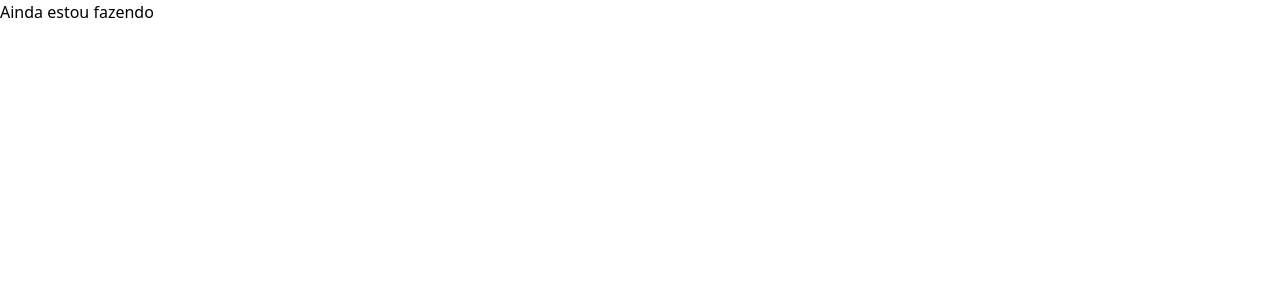
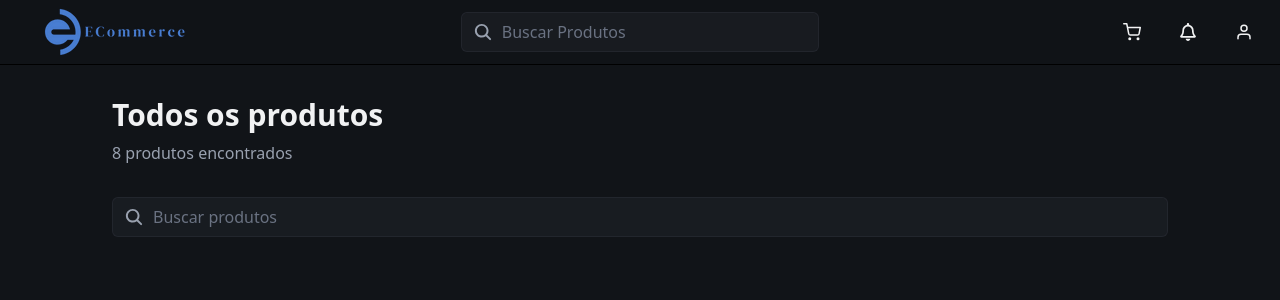
Before and after one commit to FRANCISCONUNES09/sys-admin, a Next.js app: page /products in a window 1280 px wide. Shown: the top 300 px of the page. Built offline with nearby package versions, Linux system fonts and the light colour scheme.

Commit message:
Página de site

```diff
--- a/package.json
+++ b/package.json
@@ -9,6 +9,7 @@
     "lint": "next lint"
   },
   "dependencies": {
+    "@radix-ui/react-select": "^2.2.6",
     "@radix-ui/react-tabs": "^1.1.13",
     "axios": "^1.12.2",
     "class-variance-authority": "^0.7.1",
--- /dev/null
+++ b/src/components/PageWrapper/PageWrapperContent.tsx
@@ -0,0 +1,27 @@
+interface PageWrapperContentProps {
+    children: React.ReactNode,
+    title?: string,
+    subtitle?: string
+}
+
+export default function PageWrapperContent({ children, title, subtitle }: PageWrapperContentProps) {
+    return (
+        <main className="py-8 space-y-12 px-28 text-[#F1F2F3]">
+            {title && subtitle && (
+                <div className="mb-8">
+                    {title && (
+                        <h1 className="text-3xl font-bold mb-2">
+                            {title}
+                        </h1>
+                    )}
+                    {subtitle && (
+                        <p className="text-gray-400">
+                            {subtitle}
+                        </p>
+                    )}
+                </div>
+            )}
+            {children}
+        </main>
+    )
+}
--- /dev/null
+++ b/src/components/PageWrapper/PageWrapperHeader.tsx
@@ -0,0 +1,7 @@
+import Header from "../Header/idex";
+
+export default function PageWrapperHeader() {
+    return (
+        <Header />
+    )
+}
--- /dev/null
+++ b/src/components/PageWrapper/PageWrapperRoot.tsx
@@ -0,0 +1,12 @@
+
+interface PageWrapperRootProps {
+    children: React.ReactNode
+}
+
+export default function PageWrapperRoot({ children }: PageWrapperRootProps) {
+    return (
+        <div className="min-h-screen bg-[#111418]">
+            {children}
+        </div>
+    )
+}
--- a/src/components/PageWrapper/index.tsx
+++ b/src/components/PageWrapper/index.tsx
@@ -1,17 +1,9 @@
-import Header from "../Header/idex"
+import PageWrapperContent from "./PageWrapperContent";
+import PageWrapperHeader from "./PageWrapperHeader";
+import PageWrapperRoot from "./PageWrapperRoot";
 
-type PageWrapperProps = {
-    children: React.ReactNode,
-    header?: boolean
+export const PageWrapper = {
+    Root: PageWrapperRoot,
+    Header: PageWrapperHeader,
+    content: PageWrapperContent
 }
-
-export default function PageWrapper({children, header = true}: PageWrapperProps){
-    return(
-        <div className="min-h-screen bg-[#111418]">
-            {header && <Header />}
-            <main className="py-8 space-y-12 px-28 text-[#F1F2F3]">
-                {children}
-            </main>
-        </div>
-    )
-}
--- a/src/components/ProductCard/index.tsx
+++ b/src/components/ProductCard/index.tsx
@@ -5,14 +5,23 @@
 import { FiShoppingCart } from "react-icons/fi";
 import { FaStar } from "react-icons/fa";
 import StarsRating from "../StarsRating";
+import { useRouter } from "next/navigation";
 
 interface ProductCardProps {
     product: Product;
 }
 
 export default function ProductCard({product}: ProductCardProps) {
+    const router = useRouter();
+
+    function handleClick() {
+        router.push(`/products/${product.id}`)
+    }
+
     return (
-        <div className="group overflow-hidden hover:shadow-lg transition-all duration-300 backdrop-blur-sm rounded-lg bg-[#181C22]">
+        <div
+            onClick={handleClick}
+            className="group overflow-hidden hover:shadow-lg transition-all duration-300 backdrop-blur-sm rounded-lg bg-[#181C22] cursor-pointer">
             <div className="relative aspect-square overflow-hidden">
                 <img
                     src={product.image}
--- /dev/null
+++ b/src/components/ui/select.tsx
@@ -0,0 +1,6 @@
+import * as React from "react"
+import * as SelectPrimitive from "@radix-ui/react-select"
+
+const Select = SelectPrimitive.Root
+const SelectGroup = SelectPrimitive.Group
+const selectValue = SelectPrimitive.Value
--- a/src/pages/index.tsx
+++ b/src/pages/index.tsx
@@ -1,16 +1,23 @@
 import BannerSection from "@/components/BannerSection";
 import CategorySection from "@/components/CategorySection";
 import NewsletterSection from "@/components/NewsletterSection";
-import PageWrapper from "@/components/PageWrapper";
+import { PageWrapper } from "@/components/PageWrapper";
+import PageWrapperContent from "@/components/PageWrapper/PageWrapperContent";
+import PageWrapperHeader from "@/components/PageWrapper/PageWrapperHeader";
 import ProductsSection from "@/components/ProductsSection";
 
 export default function Home(){
     return (
-        <PageWrapper>
-           <BannerSection />
-           <CategorySection />
-           <ProductsSection />
-           <NewsletterSection />
-        </PageWrapper>
+        <PageWrapper.Root>
+            <PageWrapperHeader />
+
+            <PageWrapperContent>
+                <BannerSection />
+                <CategorySection />
+                <ProductsSection />
+                <NewsletterSection />
+            </PageWrapperContent>
+
+        </PageWrapper.Root>
     )
 }
--- a/src/pages/products/[id].tsx
+++ b/src/pages/products/[id].tsx
@@ -1,6 +1,8 @@
 import Breadcrumb from "@/components/Breadcrumb";
 import CustomButton from "@/components/CustomButton";
-import PageWrapper from "@/components/PageWrapper";
+import { PageWrapper } from "@/components/PageWrapper";
+import PageWrapperContent from "@/components/PageWrapper/PageWrapperContent";
+import PageWrapperHeader from "@/components/PageWrapper/PageWrapperHeader";
 import ProductImages from "@/components/ProductImages";
 import ProductInfo from "@/components/ProductInfo";
 import ProductReviews from "@/components/ProductReviews";
@@ -49,7 +51,10 @@
 
     if (!product) {
         return (
-            <PageWrapper>
+            <PageWrapper.Root>
+                <PageWrapperHeader />
+
+                <PageWrapperContent>
                     <div className="flex flex-col items-center justify-center">
                         <h1 className="text-2xl font-bold mb-4">
                             Produto não encontrado
@@ -62,12 +67,14 @@
                             </CustomButton>
                         </Link>
                     </div>
-            </PageWrapper>
+                </PageWrapperContent>
+            </PageWrapper.Root>
         )
     }
 
     return (
-       <PageWrapper>
+       <PageWrapper.Root>
+            <PageWrapperContent>
                 {loading ? <ProductSkeleton /> : (
                     <>
                         <Breadcrumb
@@ -150,6 +157,7 @@
                         </Tabs>
                     </>
                 )}
-       </PageWrapper>
+            </PageWrapperContent>
+       </PageWrapper.Root>
     )
 }
--- a/src/pages/products/index.tsx
+++ b/src/pages/products/index.tsx
@@ -1,7 +1,26 @@
+import CustomInput from "@/components/Custominpunt";
+import { PageWrapper } from "@/components/PageWrapper";
+import { IoSearch } from "react-icons/io5";
+
 export default function Products() {
     return (
-        <div className="">
-            <p>Ainda estou fazendo</p>
-        </div>
+        <PageWrapper.Root>
+            <PageWrapper.Header />
+
+            <PageWrapper.content
+                title="Todos os produtos"
+                subtitle="8 produtos encontrados"
+            >
+                <div className="mb-8 space-y-4">
+                    <div className="flex flex-col md:flex-row gap-4">
+                        <CustomInput
+                            type="text"
+                            placeholder="Buscar produtos"
+                            icon={<IoSearch />}
+                        />
+                    </div>
+                </div>
+            </PageWrapper.content>
+        </PageWrapper.Root>
     )
 }
```
Also changed, not shown: 1 other file (tests, documents, lock files or other folders). Lines whose indentation alone changed are shown as unchanged.
